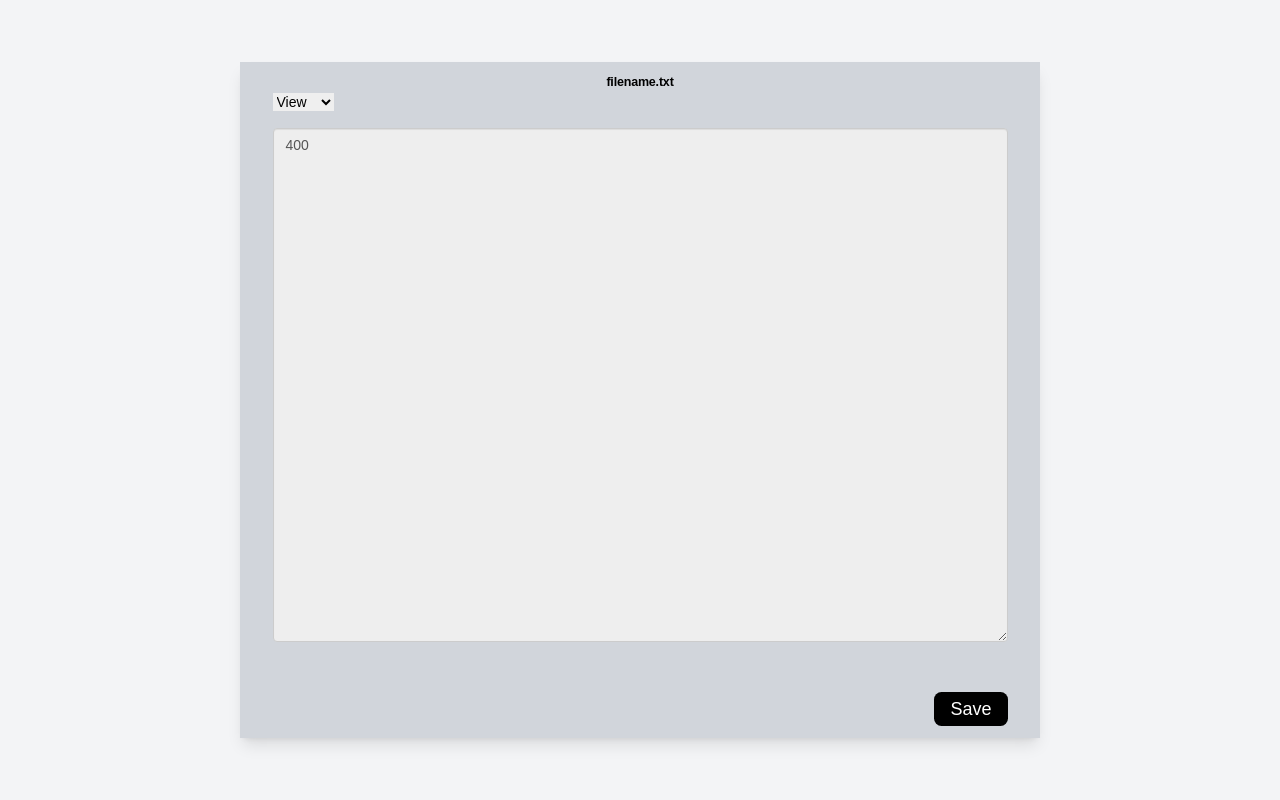
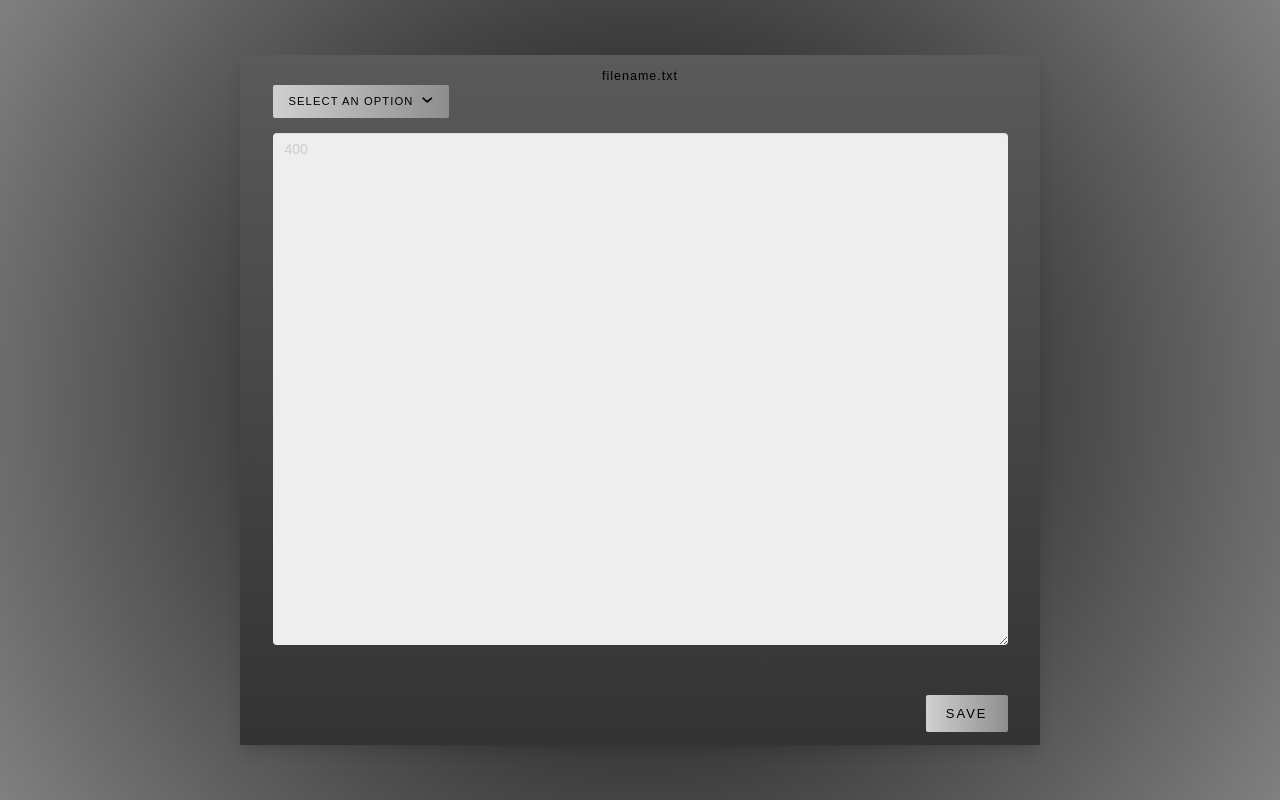
Before and after one commit to artie-nazarov/Distributed-Web-Pages, a Flask app: template src/templates/docedit.html in a window 1280 px wide. Run offline with Flask 2, Linux system fonts and the light colour scheme; the template is opened without the code that fills it, so the values that code supplies are empty; some libraries are stand-ins or nearby versions.

Commit message:
updated docedit ui

```diff
--- a/src/static/css/style.css
+++ b/src/static/css/style.css
@@ -1,3 +1,7 @@
+.bg-gradient {
+  background: radial-gradient(circle, black, gray);
+}
+
 .form-group .mybox{
     float:right;
     background-color: #1cb20b;
@@ -59,6 +63,65 @@
 
 .button-transition:hover {
   transform: scale(1.05);
+}
+
+.textarea {
+  background-color: black;
+  color: #CCCCCC;
+}
+
+.dropdown {
+  position: relative;
+  display: inline-block;
+}
+
+.dropdown-select {
+  background: linear-gradient(to right, #D0D0D0, #8E8E8E);
+  color: black;
+  font-family: 'Montserrat Alternates', sans-serif;
+  font-size: 0.8em;
+  letter-spacing: 1.1px;
+  padding: 8px 16px;
+  border: none;
+  border-radius: 2px;
+  cursor: pointer;
+}
+
+.dropdown .select-arrow {
+    color: black;
+    font-size: 12px;
+    margin-left: 4px;
+    transform: scaleY(0.87);
+}
+
+.dropdown-menu {
+  position: absolute;
+  top: 100%;
+  left: 0;
+  background: linear-gradient(to right, rgba(208, 208, 208, 0.6), rgba(142, 142, 142, 0.6));
+  color: black;
+  font-family: 'Montserrat Alternates', sans-serif;
+  font-size: 0.8em;
+  letter-spacing: 1px;
+  padding: 8px 0;
+  border-radius: 2px;
+  z-index: 1;
+  display: none;
+  border: none;
+}
+
+.dropdown-item {
+  padding: 8px 16px;
+  cursor: pointer;
+  transition: background-color 0.3s ease;
+}
+
+.dropdown-item:hover {
+  background-color: #5A5A5A;
+}
+
+.dropdown:hover .dropdown-menu {
+  display: block;
 }
 
 html, body {
--- a/src/templates/docedit.html
+++ b/src/templates/docedit.html
@@ -1,25 +1,30 @@
 {% extends 'base.html' %}
 {% block title %}Create Document{% endblock %}
 {% block content %}
-
-    <section class="bg-gray-100 min-h-screen flex items-center justify-center">
-        <div class="bg-gray-300 flex shadow-lg max-w-7xl p-5 items-center">
-
+    <section class="bg-gradient min-h-screen flex items-center justify-center">
+          <div class="flex shadow-lg max-w-7xl p-5 items-center" style="background:  linear-gradient(to bottom, #5A5A5A, #333333);">
             <div class="px-8 md:px-160">
                     <div class="form-group shadow-textarea">
-                    <h2 class="font-bold text-xl text-black">filename.txt</h2>
-                    <select id="dropdown" style="color: black;">
-                        <option value="View">View</option>
-                        <option value="Edit">Edit</option>
-                        <option value="Delete">Delete</option>
-                 .  </select>
-                    </div>
-                    <textarea class="form-control z-depth-1" id="document" cols= "300" rows="25" placeholder="Enter text here"></textarea>
-                    <button type="save" class="bg-black btn-lg rounded-xl mt-20 float-right text-white py-2 hover:scale-105 duration-300">Save</button>
-                    </div>
-                    </div>
-            </div>
-        </div>
+                    <h2 class="text-bold text-xl text-black" style="letter-spacing: 1px;">filename.txt</h2>
+
+                    <div class="dropdown">
+        <button class="dropdown-select" onclick="toggleDropdown()">
+            SELECT AN OPTION
+    <i class="fas fa-chevron-down select-arrow"></i>
+  </button>
+  <div class="dropdown-menu" id="dropdownMenu">
+    <div class="dropdown-item">VIEW</div>
+    <div class="dropdown-item">EDIT</div>
+    <div class="dropdown-item">DELETE</div>
+  </div>
+</div>
+  </div>
+   <textarea class="form-control border-0 z-depth-1 textarea" id="document" cols="300" rows="25" placeholder="Enter text here"></textarea>
+    <button type="submit" class="bg-black btn-lg rounded-lg mt-20 float-right text-white py-2 hover:scale-105 duration-300 save-button" style="border-radius: 2px; color:black; font-size: 13px; letter-spacing: 2px; background: linear-gradient(to right, D0D0D0, #8E8E8E);">SAVE</button>
+      </div>
+     </div>
+      </div>
+      </div>
     </section>
 
         <script type="text/javascript">
```
